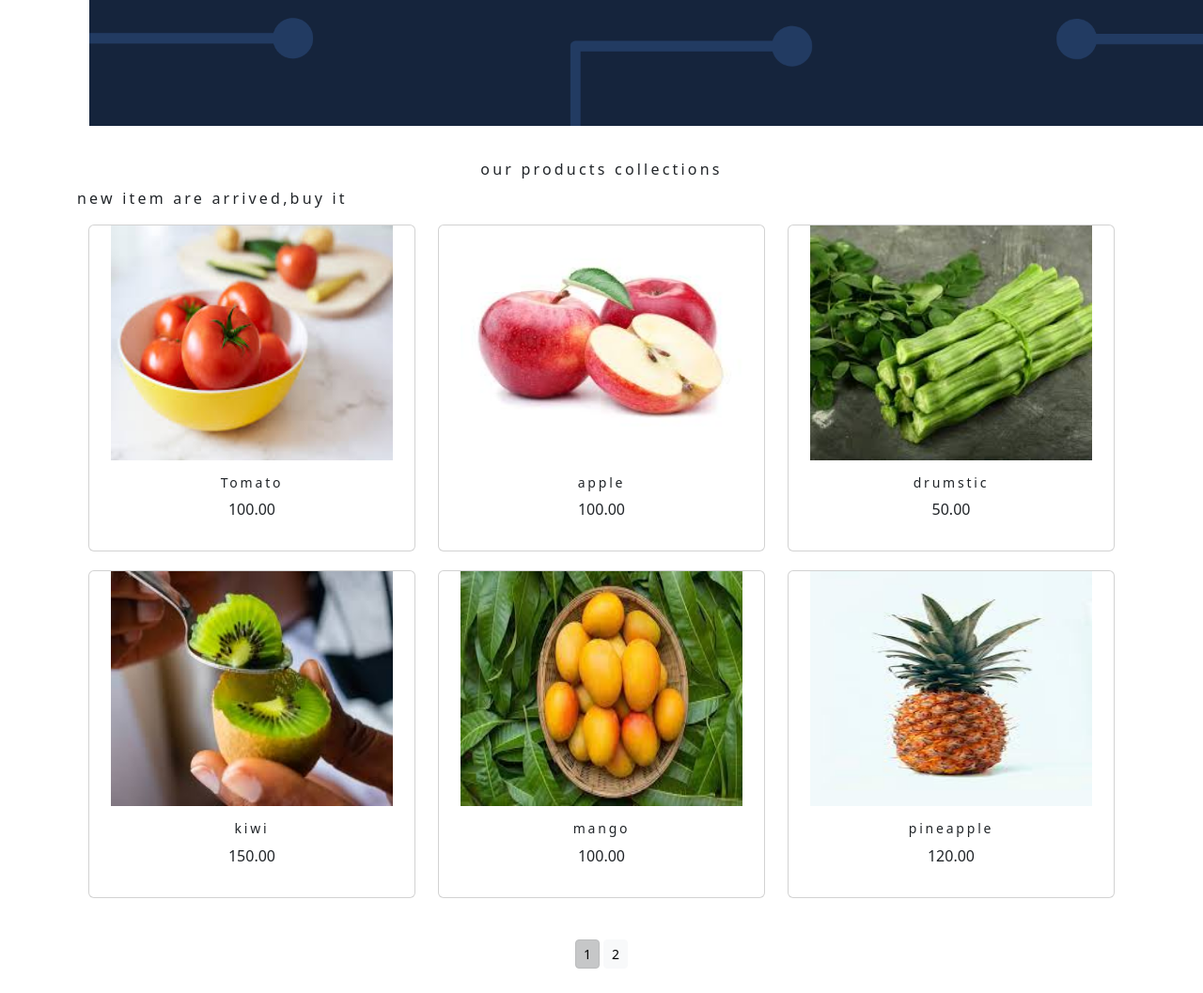
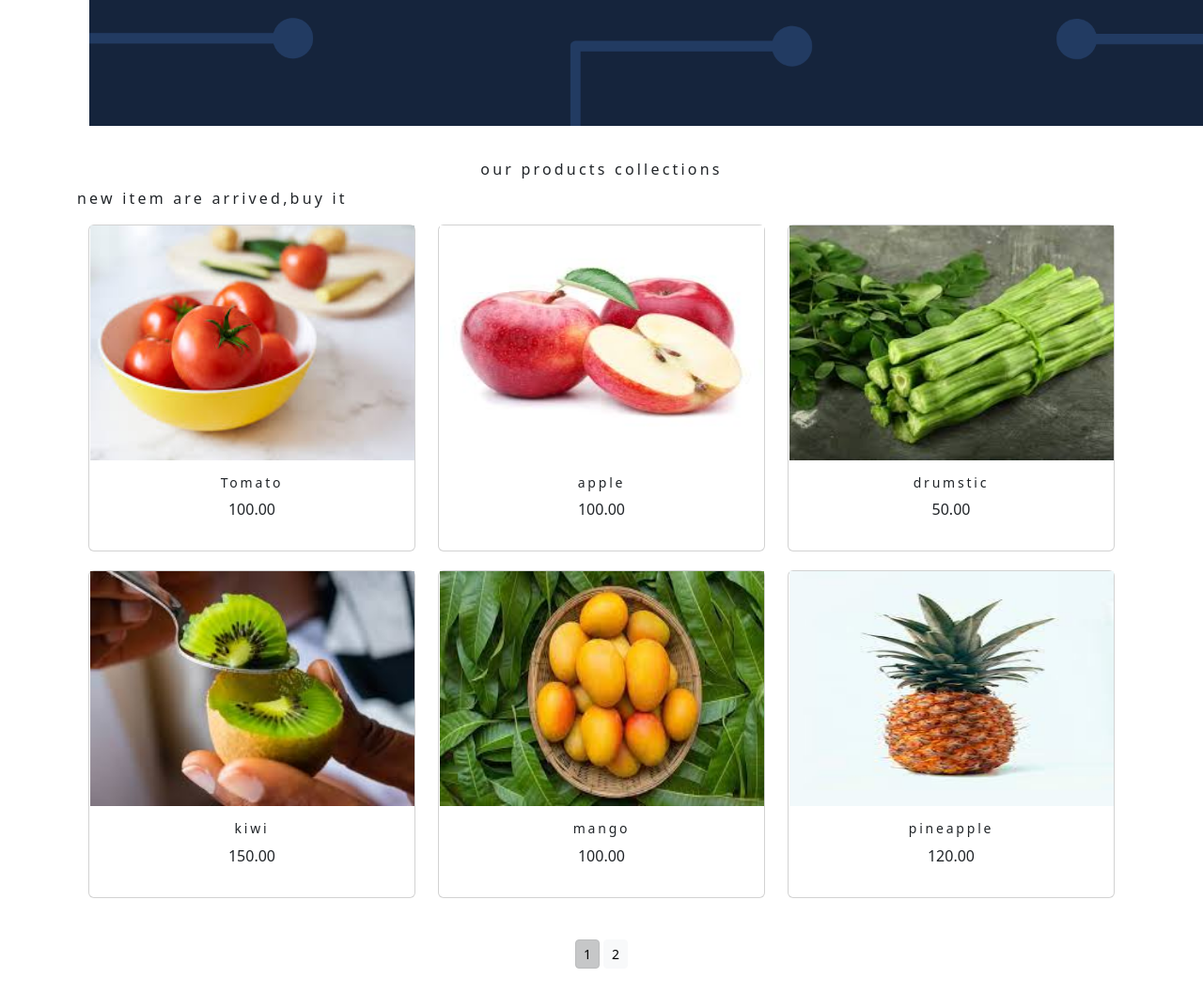
Before and after one commit to vishagkrishna/Ecartdemo, a Django app: page /shop/ in a window 1280 px wide; the page is wider, and only the part inside the window is pictured. Shown: the part 563-1620 px from the top of that part at 94% size. Run offline with Django 4.2, Linux system fonts and the light colour scheme; data comes from the database, SQL or seed files in the repository; some libraries are stand-ins or nearby versions.

Commit message:
category.html

```diff
--- a/ecommerceproject/templates/category.html
+++ b/ecommerceproject/templates/category.html
@@ -48,7 +48,7 @@
         {% for product in products.object_list %}
         <div class="my_bottom_margin col-9 col-sm-12 col-md-4  col-lg-4">
             <div class="card text-center" style="min-width:18rem;">
-                <a href="{{product.get_url}}"><img class="card-img-top.my_image" src="{{ product.image.url }}" style="height:250px; width:300px;" alt="{{product.name}}" ></a>
+                <a href="{{product.get_url}}"><img class="card-img-top.my_image" src="{{ product.image.url }}" style="height:250px; width:345px;" alt="{{product.name}}" ></a>
                 <div class="card-body">
                     <h4>{{product.name}}</h4>
                     <p>{{product.price}}</p>
```
